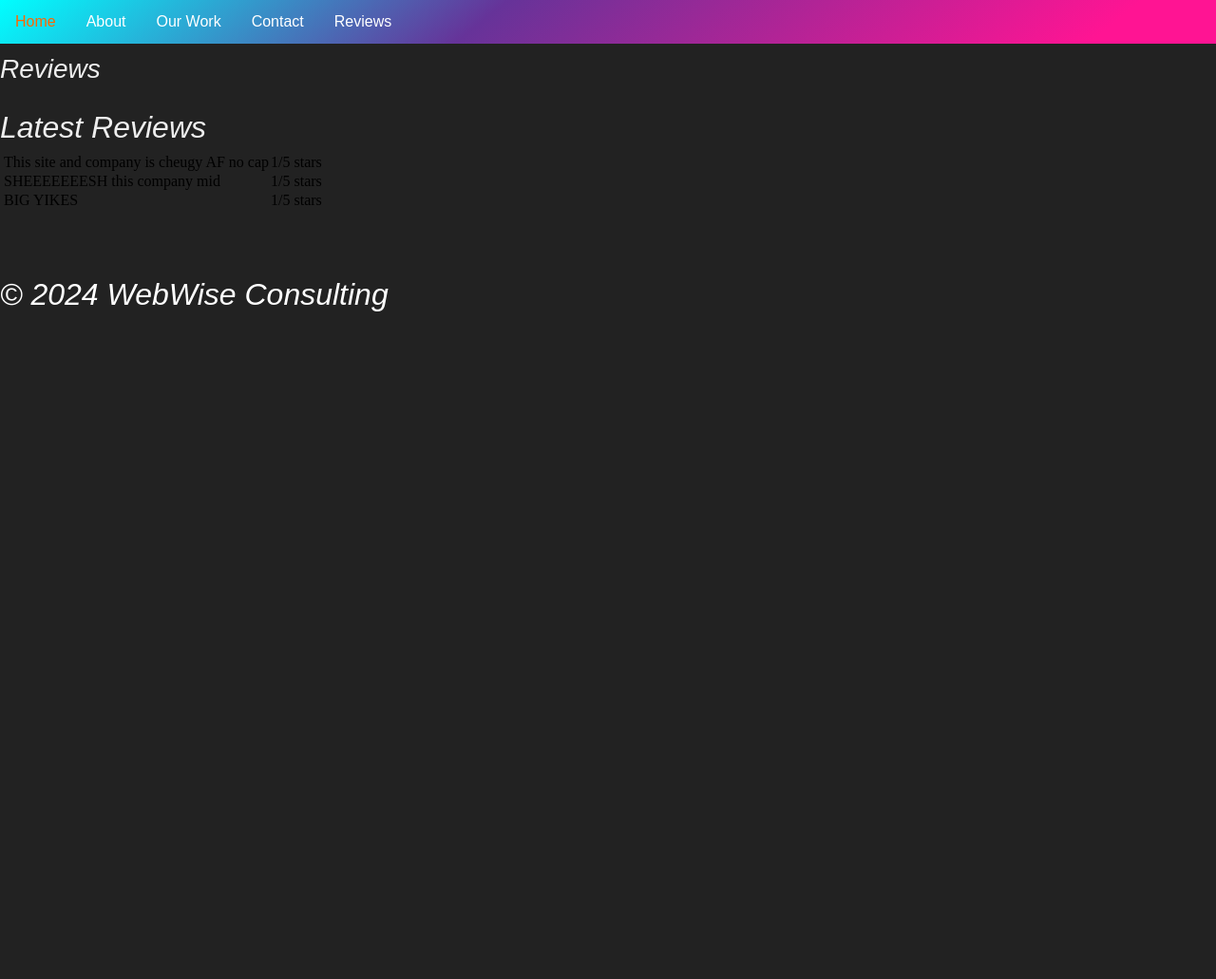
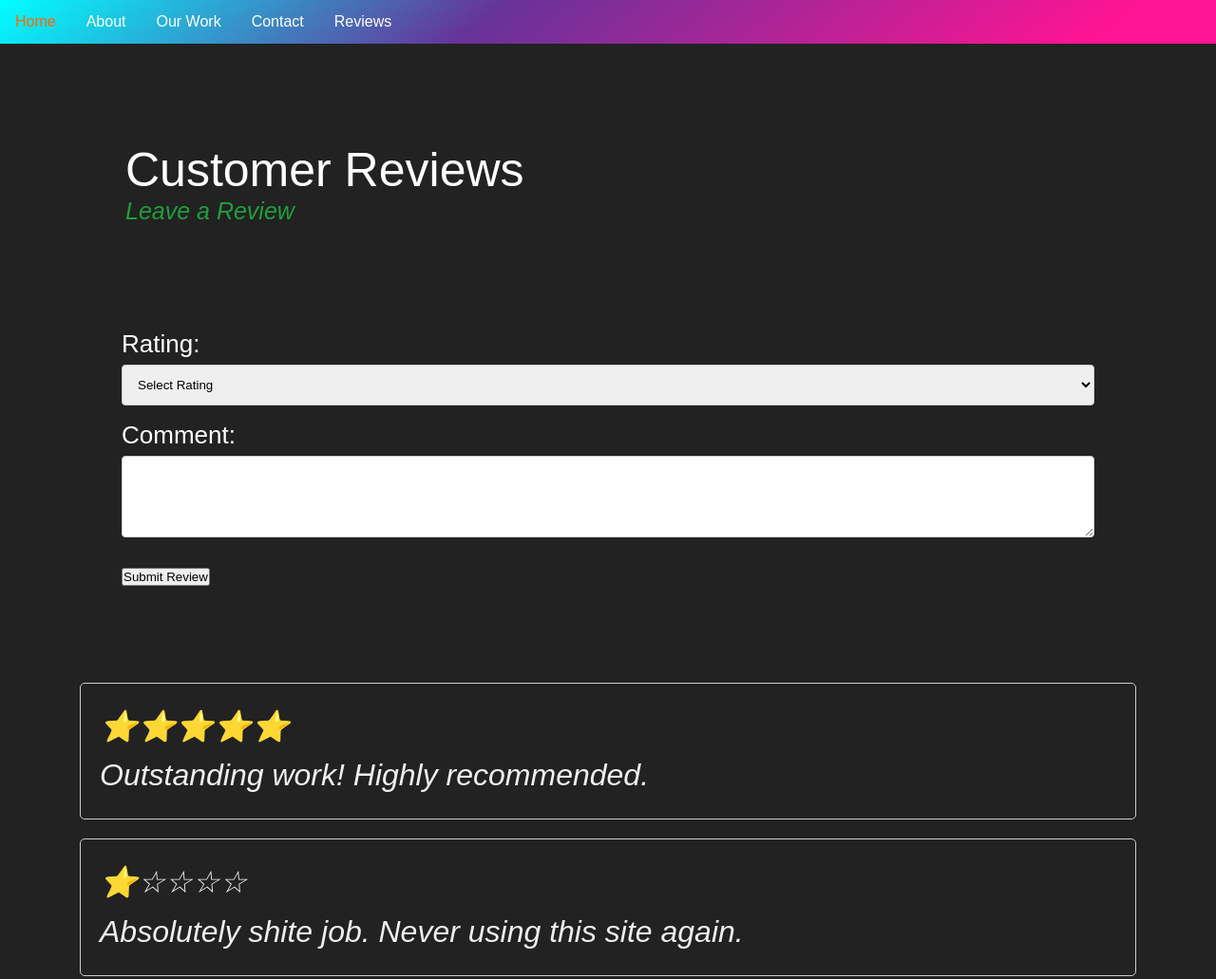
Before and after one commit to LeslieMVillegas/Final-Project, a plain HTML site: page reviews.html in a window 1280 px wide. Shown: the top 1031 px of the page at 95% size. Before the commit the page ends 800 px from the top, so only its background shows below. Drawn offline with Linux system fonts and the light colour scheme.

Commit message:
Update reviews.html

```diff
--- a/reviews.html
+++ b/reviews.html
@@ -3,14 +3,38 @@
 <head>
   <meta charset="UTF-8">
   <meta name="viewport" content="width=device-width, initial-scale=1.0">
-  <title>Our Work - WebWise Consulting</title>
+  <title>Customer Reviews</title>
   <link rel="stylesheet" href="styles.css">
 </head>
-<body>
+
+<div class="newBody">
+  <h1>Customer Reviews</h1>
+
+<section id="new-review">
+  <h2>Leave a Review</h2>
+</div>
+
+<div class="newBody3">
+<section id="new-review">
+  <form id="review-form">
+      <label for="rating">Rating:</label>
+      <select id="rating" name="rating" required>
+          <option value="">Select Rating</option>
+          <option value="1">1 Star</option>
+          <option value="2">2 Stars</option>
+          <option value="3">3 Stars</option>
+          <option value="4">4 Stars</option>
+          <option value="5">5 Stars</option>
+      </select>
+      <label for="comment">Comment:</label>
+      <textarea id="comment" name="comment" rows="4"></textarea>
+      <button type="submit">Submit Review</button>
+  </form>
+</section>
+</div>
+
+
   <div class="container">
-    <header>
-      <h1>WebWise Consulting</h1>
-    </header>
     <nav>
       <ul>
         <li><a href="index.html">Home</a></li>
@@ -21,30 +45,16 @@
 
       </ul>
     </nav>
-    <main>
-      <h2>Reviews</h2>
-      <p>Latest Reviews</p>
-      <table>
-        <tr>
-          <td></td>
-          <td>This site and company is cheugy AF no cap</td>
-          <td>1/5 stars</td>
-        </tr>
-        <tr>
-          <td></td>
-          <td>SHEEEEEEESH this company mid</td>
-          <td>1/5 stars</td>
-        </tr>
-        <tr>
-            <td></td>
-            <td>BIG YIKES</td>
-            <td>1/5 stars</td>
-          </tr>
-      </table>
-    </main>
-    <footer>
-      <p>&copy; 2024 WebWise Consulting</p>
-    </footer>
+
+  <div class="newBody4">
+  <main id="review-container">
+      <!-- Reviews will be dynamically added here -->
+  </main>
+  </div>
+
+  <footer>
+    <p>&copy; 2024 Centals Consulting</p>
+  </footer>
   </div>
   <script src="script.js"></script>
 </body>
```
